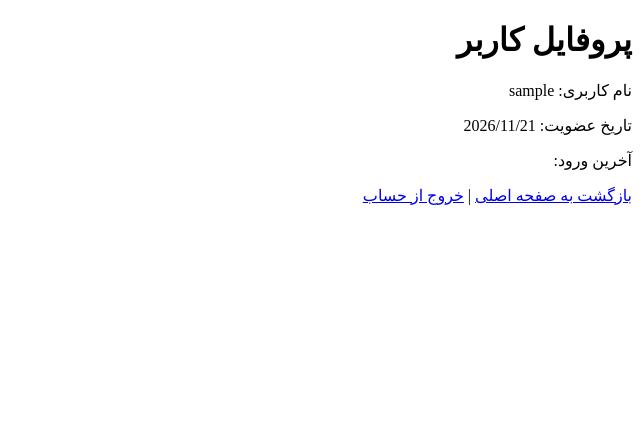
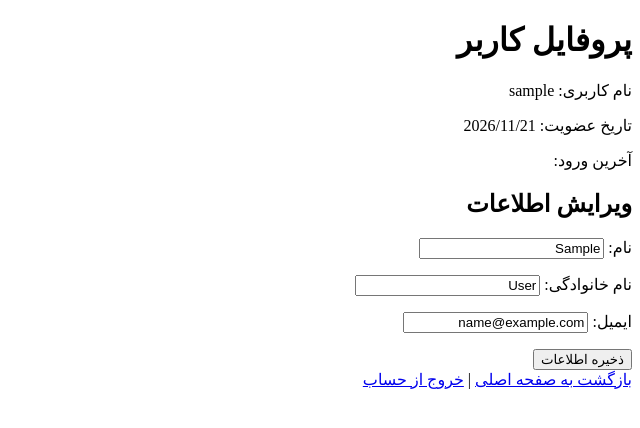
Before and after one commit to miladkouhzadi7600-hash/django-project, a Django app: page /profile/ in a window 1280 px wide. Shown: the top 428 px of the page, without its empty margins (640-1280 px from the left). Run offline with Django 5.2, Linux system fonts and the light colour scheme; the visitor is signed in with stand-in values (Sample User, id 1).

Commit message:
Add profile editing form to profile page

```diff
--- a/main/templates/main/profile.html
+++ b/main/templates/main/profile.html
@@ -10,6 +10,21 @@
     <p>نام کاربری: {{ user.username }}</p>
     <p>تاریخ عضویت: {{ user.date_joined|date:"Y/m/d" }}</p>
     <p>آخرین ورود: {{ user.last_login|date:"Y/m/d H:i" }}</p>
+
+    <h2>ویرایش اطلاعات</h2>
+
+    {% if messages %}
+        {% for message in messages %}
+            <p>{{ message }}</p>
+        {% endfor %}
+    {% endif %}
+
+    <form method="POST">
+        {% csrf_token %}
+        {{ form.as_p }}
+        <button type="submit">ذخیره اطلاعات</button>
+    </form>
+
     <a href="{% url 'home' %}">بازگشت به صفحه اصلی</a>
     |
     <a href="{% url 'logout' %}">خروج از حساب</a>
```
